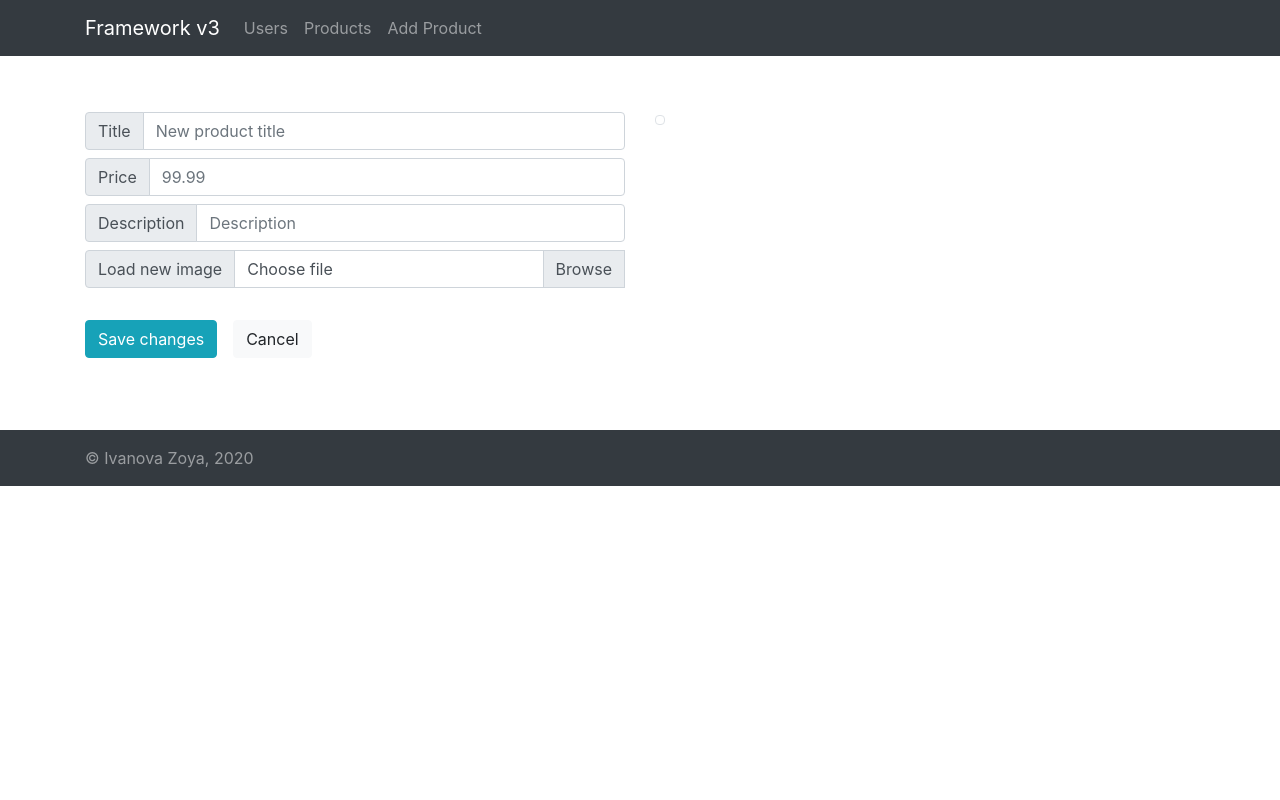
After one commit to zajazz/PHP, a PHP site: template framework_v3/views/productChange.php in a window 1280 px wide. The commit adds this page. Run offline with PHP 8.4, Linux system fonts and the light colour scheme; the template is opened without the code that fills it, so the values that code supplies are empty; some libraries are stand-ins or nearby versions.

Commit message:
course2 lesson4 -- ProductController CRUD & paging

```diff
--- a/framework_v3/models/Order.php
+++ b/framework_v3/models/Order.php
@@ -20,4 +20,6 @@ class Order extends Model
   {
     return 'orders';
   }
+
+
 }
--- a/framework_v3/models/Product.php
+++ b/framework_v3/models/Product.php
@@ -8,6 +8,7 @@ class Product extends Model
   public $title;
   public $price;
   public $info;
+  public $img;
 
   public static function getTableName(): string
   {
@@ -26,5 +27,10 @@ class Product extends Model
 //    $sql = '';
 //    static::getDB()->findObject($sql, Category::class);
 //  }
+  public function isInOrders()
+  {
+    $sql = 'SELECT order_id FROM order_product WHERE product_id = :id';
+    return (bool)static::getDB()->findAll($sql, [':id' => $this->id]);
+  }
 
 }
--- /dev/null
+++ b/framework_v3/public/css/style.css
@@ -0,0 +1,28 @@
+* {
+  /*color: blue;*/
+}
+a {
+  color: #17a2b8;
+}
+.bb {
+  border: 1px solid red;
+}
+.sign {
+  width: 2.5rem;
+}
+
+.close-btn {
+  outline: none; z-index: 100; right: 20px;
+}
+.pointer {
+  cursor: pointer;
+}
+.table-row:hover {
+  /*color: #0c5460;*/
+  /*background-color: #bee5eb!important;*/
+  color: #856404;
+  background-color: #ffeeba!important;
+}
+.active-status {
+  background-color: rgba(212, 237, 218, 0.42) !important;
+}
--- a/framework_v3/views/layouts/main.php
+++ b/framework_v3/views/layouts/main.php
@@ -1,13 +1,57 @@
-<!doctype html>
-<html lang="en">
+<?php
+/**
+ * @var string $title
+ * @var string $modal
+ * @var array $user
+ * @var string $content
+ */
+?>
+  <!DOCTYPE html>
+  <html lang="en">
 <head>
   <meta charset="UTF-8">
-  <title>Document</title>
+  <title><?= $title ?></title>
+  <meta name="viewport" content="width=device-width, user-scalable=no, initial-scale=1.0, maximum-scale=1.0, minimum-scale=1.0">
+  <link rel="stylesheet" href="https://stackpath.bootstrapcdn.com/bootstrap/4.5.0/css/bootstrap.min.css" integrity="sha384-9aIt2nRpC12Uk9gS9baDl411NQApFmC26EwAOH8WgZl5MYYxFfc+NcPb1dKGj7Sk" crossorigin="anonymous">
+  <link rel="stylesheet" href="https://use.fontawesome.com/releases/v5.13.1/css/all.css" integrity="sha384-xxzQGERXS00kBmZW/6qxqJPyxW3UR0BPsL4c8ILaIWXva5kFi7TxkIIaMiKtqV1Q" crossorigin="anonymous">
+  <link rel="stylesheet" href="/css/style.css?t=<?= microtime(true).rand(); ?>">
+  <script src="https://cdn.jsdelivr.net/npm/vue/dist/vue.js"></script>
+  <script src="https://cdnjs.cloudflare.com/ajax/libs/axios/0.19.2/axios.js"></script>
 </head>
-<body>
-<ul>
-  <li><a href="?c=user&a=all">Users</a></li>
-</ul>
-<?= $content ?>
+<body class="d-flex flex-column min-vh-100">
+
+<div id="app">
+  <nav class="navbar navbar-expand-md navbar-dark bg-dark">
+    <div class="container">
+      <a class="navbar-brand" href="/">Framework v3</a>
+      <button class="navbar-toggler" type="button" data-toggle="collapse" data-target="#navbar1" aria-controls="navbar1" aria-expanded="false" aria-label="Toggle navigation">
+        <span class="navbar-toggler-icon"></span>
+      </button>
+      <div class="collapse navbar-collapse" id="navbar1">
+        <ul class="navbar-nav mr-auto">
+          <li class="nav-item"><a class="nav-link my-n3" href="?c=user">Users</a></li>
+          <li class="nav-item"><a class="nav-link my-n3" href="?c=product">Products</a></li>
+          <li class="nav-item"><a class="nav-link my-n3" href="?c=product&a=add">Add
+              Product</a></li>
+        </ul>
+      </div>
+    </div>
+  </nav>
+  <div class="container">
+    <?= $content ?>
+  </div>
+
+</div>
+
+<div class="wrapper flex-grow-1 mt-5"></div>
+<footer class="navbar navbar-dark bg-dark">
+  <div class="container">
+    <span class="navbar-text">&copy; Ivanova Zoya, 2020</span>
+  </div>
+</footer>
+
+<script src="https://code.jquery.com/jquery-3.5.1.js" integrity="sha256-QWo7LDvxbWT2tbbQ97B53yJnYU3WhH/C8ycbRAkjPDc=" crossorigin="anonymous"></script>
+<script src="https://cdnjs.cloudflare.com/ajax/libs/popper.js/1.14.3/umd/popper.min.js" integrity="sha384-ZMP7rVo3mIykV+2+9J3UJ46jBk0WLaUAdn689aCwoqbBJiSnjAK/l8WvCWPIPm49" crossorigin="anonymous"></script>
+<script src="https://stackpath.bootstrapcdn.com/bootstrap/4.5.0/js/bootstrap.min.js" integrity="sha384-OgVRvuATP1z7JjHLkuOU7Xw704+h835Lr+6QL9UvYjZE3Ipu6Tp75j7Bh/kR0JKI" crossorigin="anonymous"></script>
 </body>
-</html><?php
+</html>
--- /dev/null
+++ b/framework_v3/views/productChange.php
@@ -0,0 +1,76 @@
+<?php
+/**
+ * @var string $title
+ * @var string $img
+ * @var string $error
+ * @var App\models\Product $product
+ */
+?>
+<div class="row">
+  <div class="col"><h1 class="h1 mt-5 mb-3"><?= $title ?></h1></div>
+</div>
+<form class="form" enctype="multipart/form-data" method="POST">
+<div class="row">
+    <div class="col-md-6">
+      <div class="input-group my-2">
+        <div class="input-group-prepend">
+          <span class="input-group-text label-w" id="inputTitle">Title</span>
+        </div>
+        <input name="title" type="text" class="form-control" placeholder="New product title"
+               value="<?= $product->title ?>" required="">
+      </div>
+
+      <div class="input-group my-2">
+        <div class="input-group-prepend">
+          <span class="input-group-text label-w" id="inputPrice">Price</span>
+        </div>
+        <input name="price" type="text" class="form-control" placeholder="99.99"
+               value="<?= $product->price ?>" required="">
+      </div>
+
+      <div class="input-group my-2">
+        <div class="input-group-prepend">
+          <span class="input-group-text label-w" id="inputInfo">Description</span>
+        </div>
+        <input name="info" type="text" class="form-control" placeholder="Description"
+               value="<?= $product->info ?>">
+      </div>
+
+      <div class="input-group my-2">
+        <div class="input-group-prepend">
+          <span class="input-group-text label-w">Load new image</span>
+        </div>
+        <div class="custom-file">
+          <input name="picture" type="file" class="custom-file-input" id="imageInput">
+          <label class="custom-file-label" for="imageInput">Choose file</label>
+        </div>
+        <div class="w-100 mt-3 text-danger"><?= $error ?></div>
+
+      </div>
+    </div>
+    <div class="col-md-6">
+      <img id="preview_image" src="<?= $img . $product->img ?>" alt="<?= $product->title ?>" class="img-thumbnail mb-n1">
+    </div>
+    <div class="w-100"></div>
+    <div class="col">
+      <div class="input-group my-2">
+        <button type="submit" class="btn btn-info mb-2">Save changes</button>
+        <a class="btn btn-light mb-2 ml-3" href="?c=product&a=one&id=<?= $product->id ?>">Cancel</a>
+      </div>
+      <div class="input-group my-2">
+      </div>
+</div>
+</form>
+<script lang="javascript">
+function changeImg(event) {
+  let input = event.target;
+  if (input.files && input.files[0]) {
+    let reader = new FileReader();
+    reader.onload = function (e) {
+      document.getElementById('preview_image').setAttribute('src', e.target.result);
+    }
+    reader.readAsDataURL(input.files[0]);
+  }
+}
+document.getElementById('imageInput').addEventListener('change', changeImg);
+</script>
--- a/framework_v3/views/user.php
+++ b/framework_v3/views/user.php
@@ -1,7 +1,7 @@
 <?php
 /** @var App\models\User $user */
 ?>
-<h1>User</h1>
+  <h1 class="h1 mt-5 mb-3">User</h1>
 <pre>
 Name: <?= $user->fio ?><br>
 Login: <?= $user->login ?>
--- a/framework_v3/views/users.php
+++ b/framework_v3/views/users.php
@@ -4,7 +4,7 @@
  */
 ?>
 
-<h1>Users</h1>
+<h1 class="h1 mt-5 mb-3">Users</h1>
 <?php foreach ($users as $user) : ?>
 <p><a href="?c=user&a=one&id=<?= $user->id ?>"><?= $user->fio ?></a></p>
 <?php endforeach; ?>
```
Also changed, not shown: framework_v3/controllers/Controller.php (added, +88 -0 lines), framework_v3/controllers/ProductController.php (added, +203 -0 lines), framework_v3/controllers/UserController.php (+3 -38 lines), framework_v3/models/Model.php (+6 -5 lines), framework_v3/services/DB.php (+6 -17 lines), framework_v3/views/patterns/paging.php (added, +25 -0 lines), framework_v3/views/product.php (added, +24 -0 lines), framework_v3/views/productAdd.php (added, +60 -0 lines), framework_v3/views/products.php (added, +30 -0 lines).
